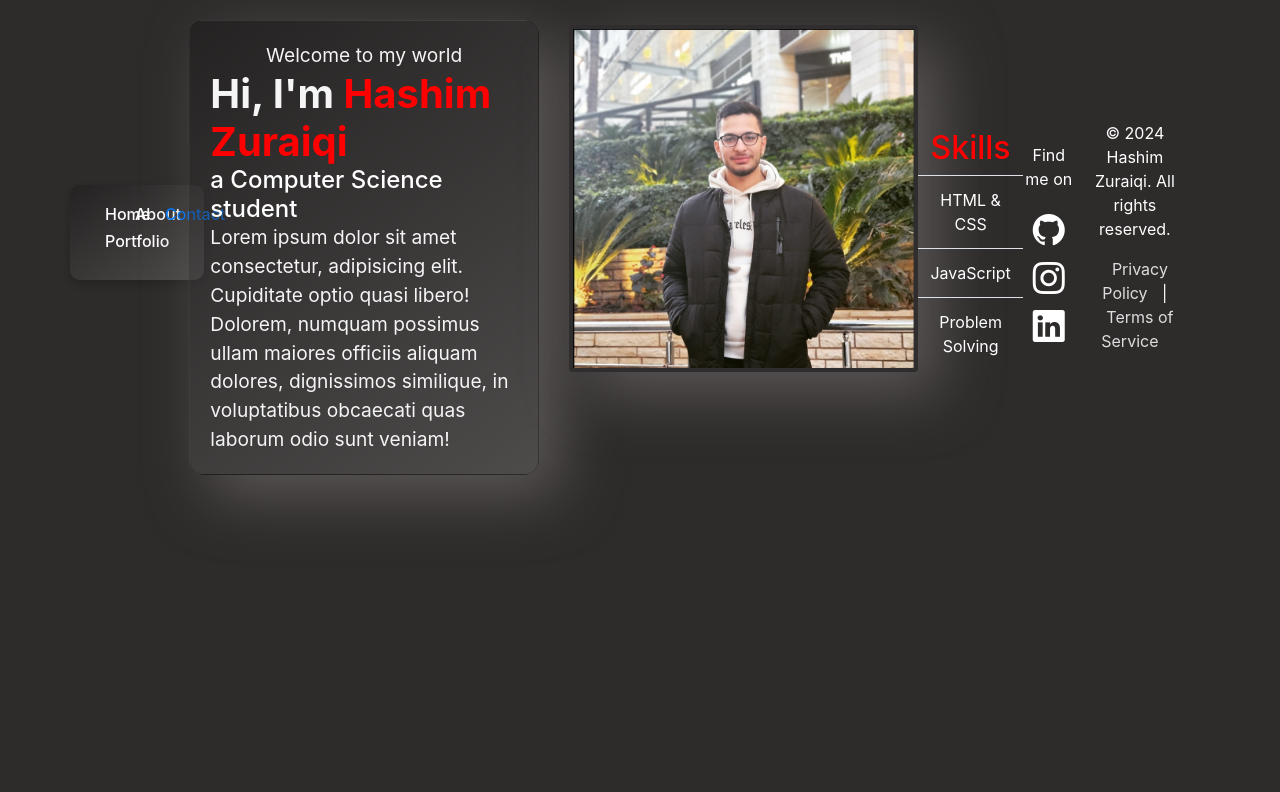
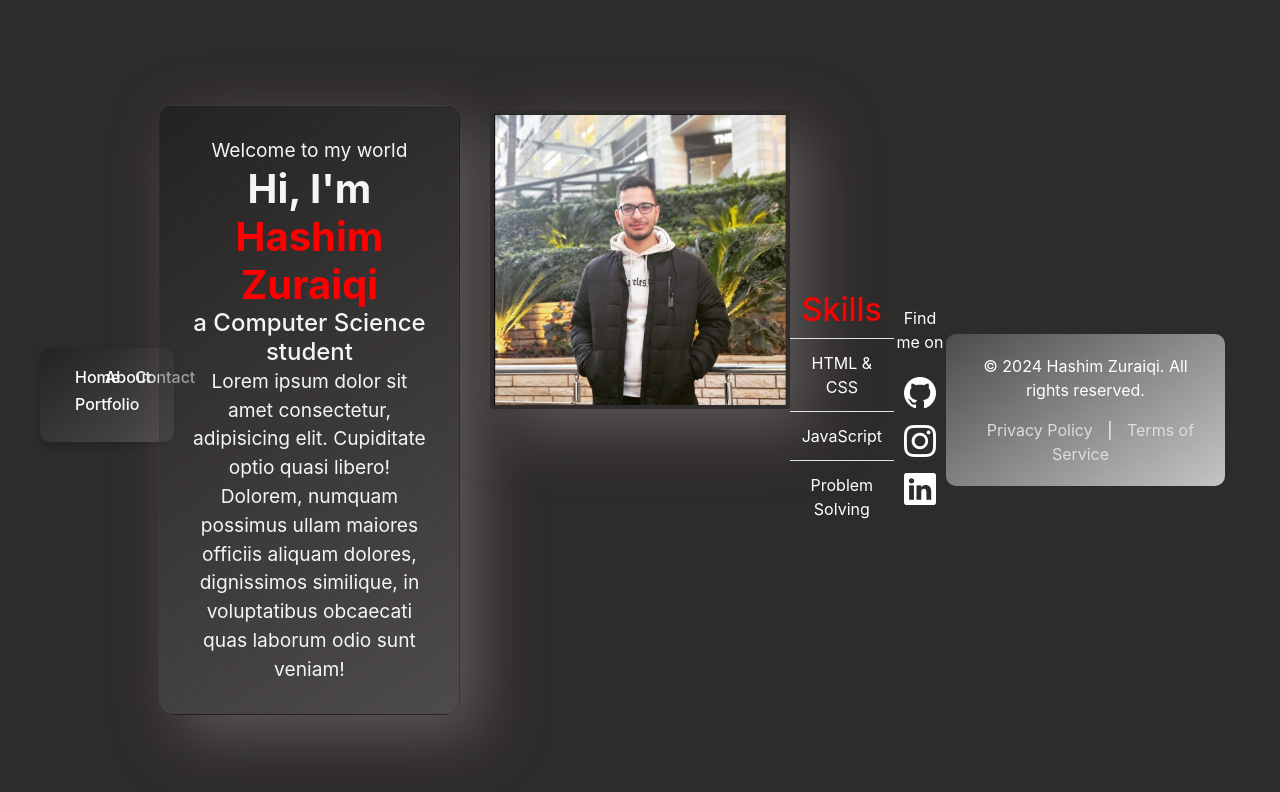
Before and after one commit to HashimZuraiqi/HomeZu, a plain HTML site: page index.html in a window 1280 px wide. Drawn offline with nearby package versions, Linux system fonts and the light colour scheme.

Commit message:
Update index.html

```diff
--- a/index.html
+++ b/index.html
@@ -1,9 +1,105 @@
 <!DOCTYPE html>
-<html>
+<html lang="en">
 <head>
+    <meta charset="UTF-8">
+    <meta name="viewport" content="width=device-width, initial-scale=1.0">
+    <title>Hashim Zuraiqi - Portfolio</title>
     <link rel="stylesheet" href="https://cdn.jsdelivr.net/npm/bootstrap@4.4.1/dist/css/bootstrap.min.css" integrity="sha384-Vkoo8x4CGsO3+Hhxv8T/Q5PaXtkKtu6ug5TOeNV6gBiFeWPGFN9MuhOf23Q9Ifjh" crossorigin="anonymous">
     <link rel="stylesheet" href="https://cdnjs.cloudflare.com/ajax/libs/bootstrap-icons/1.10.0/font/bootstrap-icons.min.css">
     <link rel="stylesheet" href="style.css">
+    <style>
+        body {
+            background-color: rgb(46, 43, 43);
+            margin: 0;
+            padding: 0;
+            display: flex;
+            justify-content: center;
+            align-items: center;
+            height: 100vh;
+            flex-direction: column;
+        }
+        .container {
+            width: 100%;
+            max-width: 1200px; /* Set max width */
+        }
+        #info {
+            background: linear-gradient(144deg, rgba(0, 0, 0, 0.2), #4e4b4b); /* Semi-transparent background */
+            border-radius: 10px;
+            backdrop-filter: blur(40px); /* Apply blur effect */
+            padding: 20px;
+            box-shadow: 0 4px 8px rgba(0, 0, 0, 0.2); /* Shadow for floating effect */
+            color: white; /* White text color for contrast */
+            margin-bottom: 10px;
+            text-align: center;
+        }
+        h6:hover {
+            color: red;
+        }
+        .card {
+            background: linear-gradient(145deg, rgba(0, 0, 0, 0.2), #4e4b4b);
+            box-shadow: 20px 20px 60px #5d5858;
+            border-radius: 15px;
+            padding: 30px; /* Increased padding */
+            margin-top: 20px;
+            height: auto;
+            text-align: center;
+        }
+        .card p, .card h1, .card h2 {
+            color: whitesmoke;
+            margin: 0;
+        }
+        .card p {
+            font-size: 1.2rem;
+        }
+        .card h1 {
+            font-size: 2.5rem;
+            font-weight: bold;
+        }
+        .card h2 {
+            font-size: 1.5rem;
+        }
+        .card span {
+            color: red;
+        }
+        img {
+            background: linear-gradient(145deg, #c6c5c5, #4e4b4b);
+            box-shadow: 20px 20px 60px #5d5858;
+            margin-top: 25px;
+            border-radius: 10px;
+            border: 4px solid rgb(47, 45, 45);
+            max-width: 100%;
+        }
+        .icons {
+            text-align: center;
+            margin-top: 20px;
+        }
+        .icons i {
+            font-size: 2rem;
+            margin: 0 10px;
+            color: white; /* Default color for icons */
+            transition: color 0.3s;
+        }
+        .icons a:hover i {
+            color: red; /* Change color on hover */
+        }
+        footer {
+            padding: 20px;
+            background: linear-gradient(145deg, #4e4b4b, #c6c5c5);
+            color: #fff;
+            border-radius: 10px;
+            margin-top: 20px;
+            width: 100%;
+        }
+        footer a {
+            color: #ddd;
+            margin: 0 10px;
+        }
+        footer a:hover {
+            text-decoration: underline;
+        }
+        table, td, tr {
+            color: white;
+        }
     </style>
 </head>
 <body>
@@ -16,7 +112,7 @@
                 <h6>About</h6>
             </div>
             <div class="col-md-3 col-6">
-                <a href="contact.html"><h6>Contact</h6></a>
+                <a style="color: white;" href="contact.html" target="_blank"><h6>Contact</h6></a>
             </div>
             <div class="col-md-3 col-6">
                 <h6>Portfolio</h6>
@@ -24,9 +120,9 @@
         </div>
         <div class="row">
             <div class="col-sm-6 col-12">
-                <div class="card" id="card">
-                    <p style="text-align: center;">Welcome to my world</p>
-                    <h1>Hi, I'm <span style="color: red;">Hashim Zuraiqi</span><br></h1>
+                <div class="card">
+                    <p>Welcome to my world</p>
+                    <h1>Hi, I'm <span>Hashim Zuraiqi</span><br></h1>
                     <h2>a Computer Science student</h2>
                     <p>Lorem ipsum dolor sit amet consectetur, adipisicing elit. Cupiditate optio quasi libero! Dolorem, numquam possimus ullam maiores officiis aliquam dolores, dignissimos similique, in voluptatibus obcaecati quas laborum odio sunt veniam!</p>
                 </div>
@@ -48,18 +144,15 @@
                     <tr>
                         <td>Problem Solving</td>
                     </tr>
-
                 </table>
             </div>
         </div>
-
-        <br>
         <div class="row">
             <div class="col-12 icons">
                 <p>Find me on</p>
-                    <a href="https://github.com/HashimZuraiqi"><i id="github" class="bi bi-github"></i></a>
-                    <a href="https://www.instagram.com/hashimalzuraiqi/"><i id="instagram" class="bi bi-instagram"></i></a>
-                    <a href="https://www.linkedin.com/in/hashim-zuraiqi-287828267/"><i id="linkedin" class="bi-linkedin"></i></a>
+                <a href="https://github.com/HashimZuraiqi"><i id="github" class="bi bi-github"></i></a>
+                <a href="https://www.instagram.com/hashimalzuraiqi/"><i id="instagram" class="bi bi-instagram"></i></a>
+                <a href="https://www.linkedin.com/in/hashim-zuraiqi-287828267/"><i id="linkedin" class="bi bi-linkedin"></i></a>
             </div>
         </div>
         <footer class="text-center">
```
